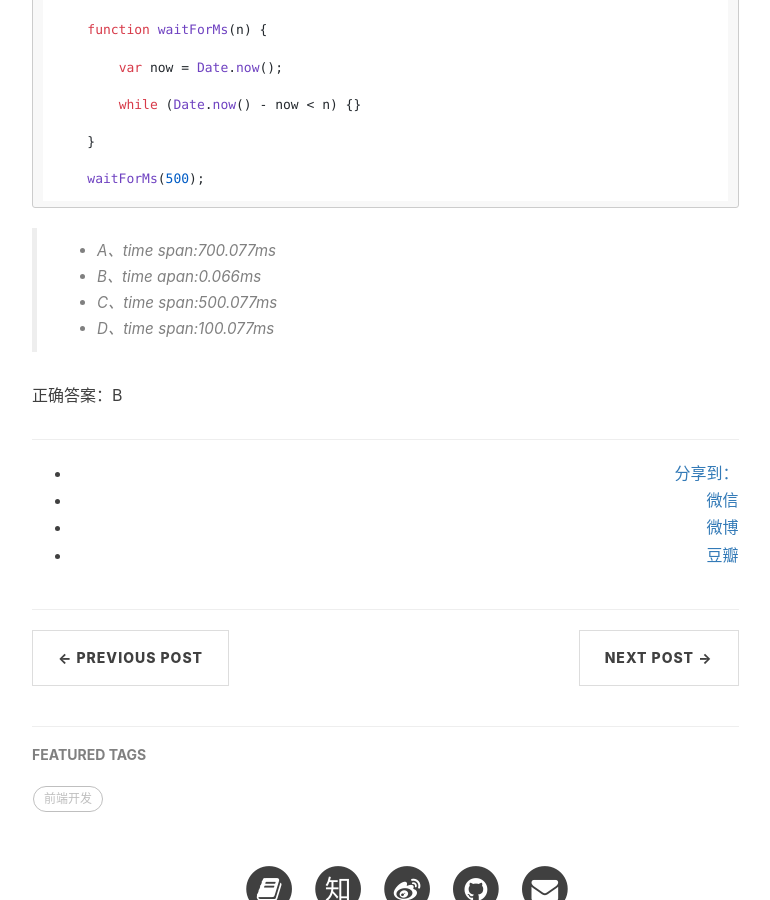
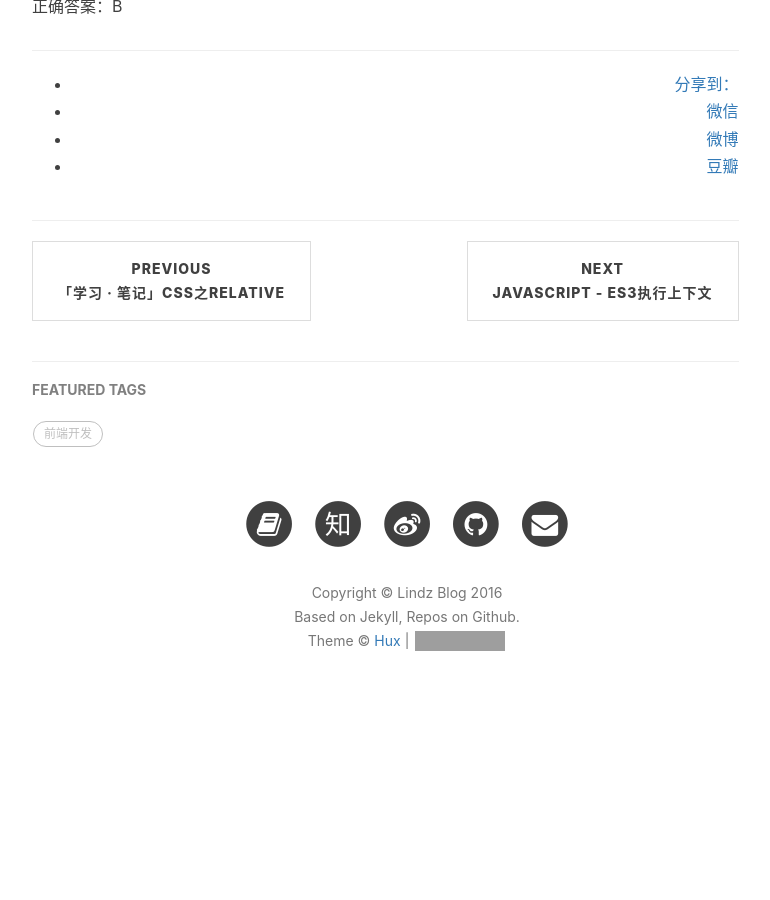
Before and after one commit to happylindz/happylindz.github.io, a Jekyll site: the page built from _posts/2016-02-19-record-front-questions.markdown, in a window 1280 px wide and 900 px high, scrolled down 5421 px. Shown: the whole window, without its empty margins (233-1003 px from the left). Built offline with Jekyll 4.4.1, drawn with Linux system fonts in a browser that asks for light colours; nearby versions of some CDN libraries; comment, search, counter and statistics services are not loaded; after the commit the page ends 6139 px from its top, so only the background shows below that; grey boxes are pictures that could not be loaded.

Commit message:
add new icon

```diff
--- a/_layouts/post.html
+++ b/_layouts/post.html
@@ -76,18 +76,26 @@ layout: default
                 {% endif %}
 
 
+
                 <ul class="pager">
                     {% if page.previous.url %}
                     <li class="previous">
-                        <a href="{{ page.previous.url | prepend: site.baseurl | replace: '//', '/' }}" data-toggle="tooltip" data-placement="top" title="{{page.previous.title}}">&larr; Previous Post</a>
+                        <a href="{{ page.previous.url | prepend: site.baseurl | replace: '//', '/' }}" data-toggle="tooltip" data-placement="top" title="{{page.previous.title}}">
+                            Previous<br>
+                            <span>{{page.previous.title}}</span>
+                        </a>
                     </li>
                     {% endif %}
                     {% if page.next.url %}
                     <li class="next">
-                        <a href="{{ page.next.url | prepend: site.baseurl | replace: '//', '/' }}" data-toggle="tooltip" data-placement="top" title="{{page.next.title}}">Next Post &rarr;</a>
+                        <a href="{{ page.next.url | prepend: site.baseurl | replace: '//', '/' }}" data-toggle="tooltip" data-placement="top" title="{{page.next.title}}">
+                            Next<br>
+                            <span>{{page.next.title}}</span>
+                        </a>
                     </li>
                     {% endif %}
                 </ul>
+
 
 
                 {% if site.duoshuo_username %}
--- a/_posts/2016-02-19-record-front-questions.markdown
+++ b/_posts/2016-02-19-record-front-questions.markdown
@@ -69,7 +69,7 @@ tags:
 
 ## 三、用CSS实现下面图片：
 
-![img](/assets/2016-01-20-javascript-execution-context/1.png)
+![img](/assets/2016-01-21-record-front-questions/1.png)
 
 实现难点在于上述的三角形，可以使用css中的border来实现：
 **细节：首先div盒子宽高要设置为0；
```
Also changed, not shown: img/touxiang.png (added).
